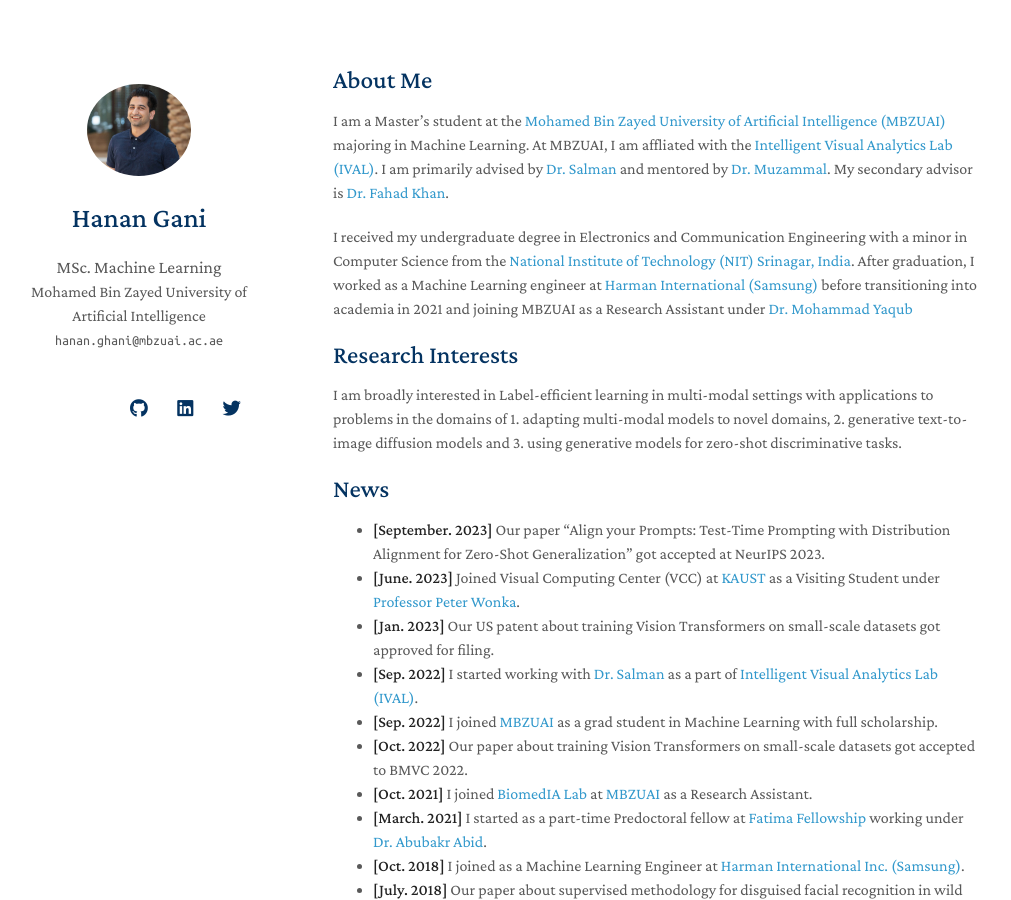
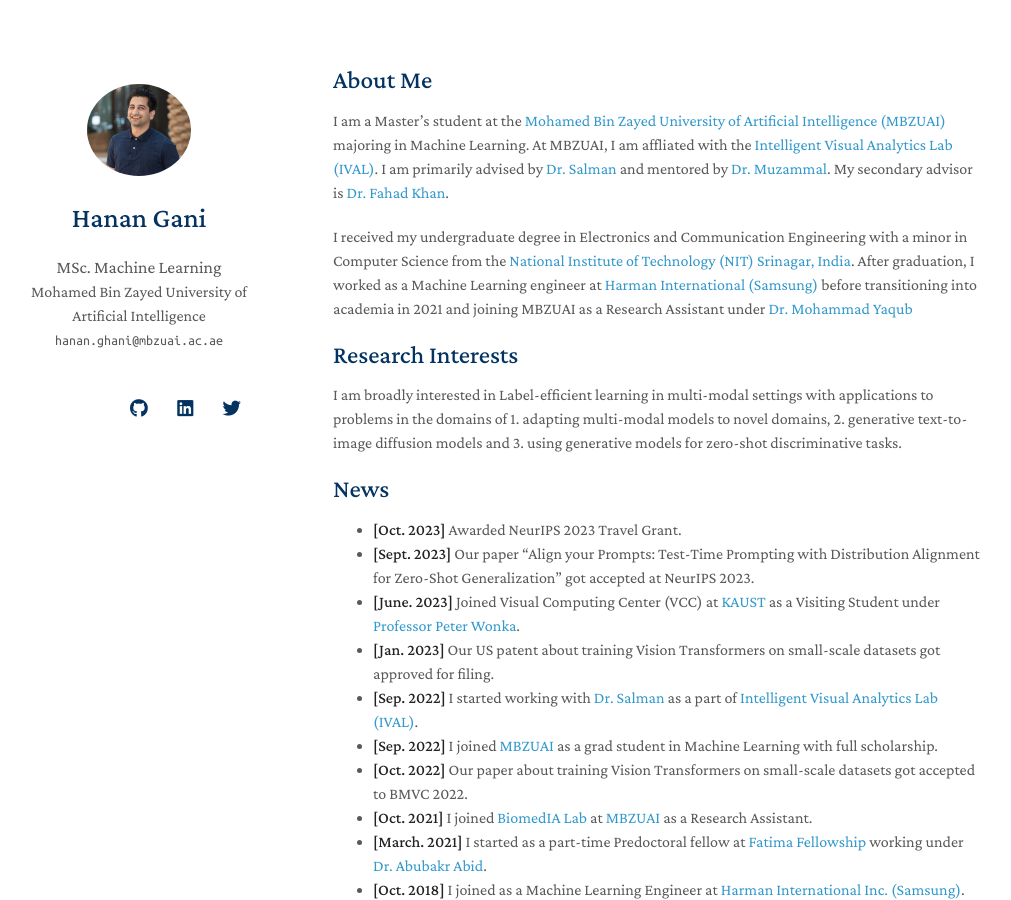
Before and after one commit to muhammadsaadkhankor/muhammadsaadkhankor.github.io, a Jekyll site: the page built from index.md, in a window 1280 px wide and 900 px high. Shown: the whole window, without its empty margins (137-1148 px from the left). Built offline with Jekyll 4.4.1, drawn with Linux system fonts in a browser that asks for light colours; nearby versions of some CDN libraries; a style sheet for code colours, icons or effects is not loaded; our own code applies the rules of GitHub Pages for plain Markdown files.

Commit message:
Update index.md

```diff
--- a/index.md
+++ b/index.md
@@ -19,7 +19,8 @@
 - **Machine Learning:** meta-learning, incremental learning, transfer learning -->
 
 ## News
-- **[September. 2023]** Our paper "Align your Prompts: Test-Time Prompting with Distribution Alignment for Zero-Shot Generalization" got accepted at NeurIPS 2023.
+- **[Oct. 2023]** Awarded NeurIPS 2023 Travel Grant.
+- **[Sept. 2023]** Our paper "Align your Prompts: Test-Time Prompting with Distribution Alignment for Zero-Shot Generalization" got accepted at NeurIPS 2023.
 - **[June. 2023]** Joined Visual Computing Center (VCC) at [KAUST](https://cemse.kaust.edu.sa/vcc) as a Visiting Student under [Professor Peter Wonka](https://peterwonka.net/).
 - **[Jan. 2023]** Our US patent about training Vision Transformers on small-scale datasets got approved for filing.
 - **[Sep. 2022]** I started  working with [Dr. Salman](https://salman-h-khan.github.io/) as a part of [Intelligent Visual Analytics Lab (IVAL)](https://www.ival-mbzuai.com/).
```
